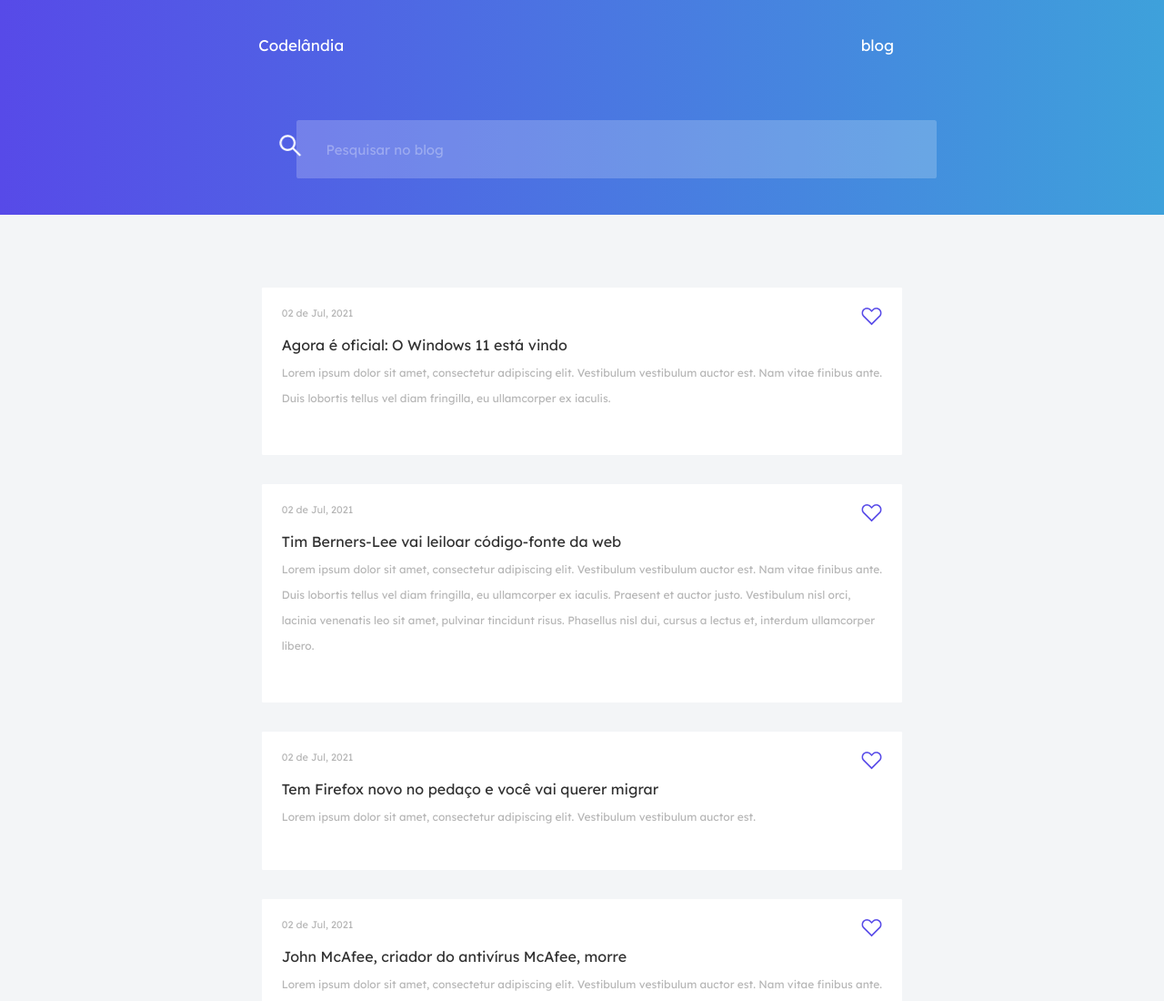
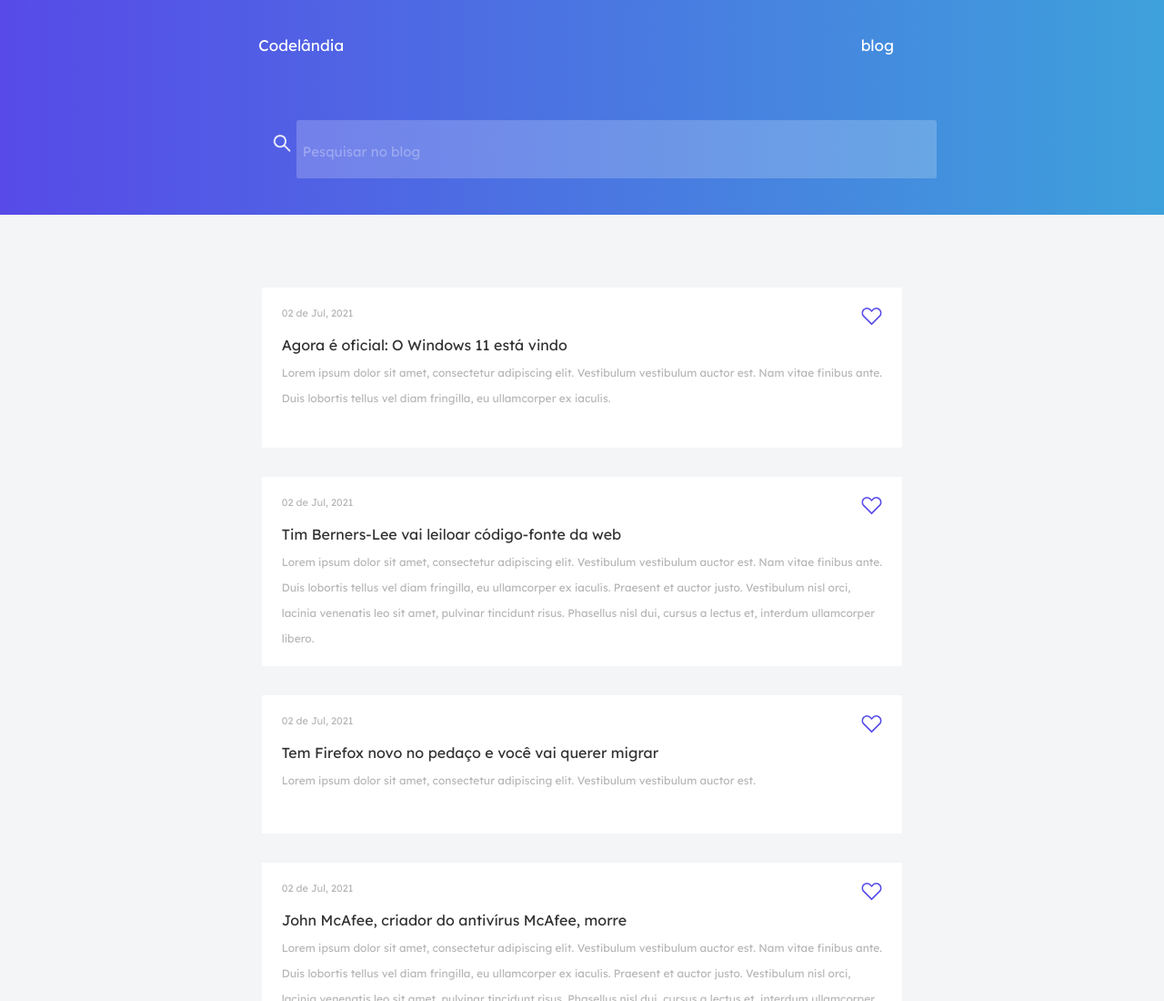
Before and after one commit to Creuma-Kuzola/blog-home-codelandia, a plain HTML site: page index.html in a window 1280 px wide. Shown: the top 1100 px of the page at 91% size. Drawn offline with Linux system fonts and the light colour scheme.

Commit message:
Bug no input da versao mobile corrigido

```diff
--- a/css/index.css
+++ b/css/index.css
@@ -50,14 +50,15 @@ body{
 }
 
 .search-icon{
-    transform: translate(24vw,11vh);
+    transform: translate(23.5vw,11vh);
+    width: 1.5vw;
 }
 
 .text-input{
     color: #fff;
     position: absolute;
-    left: 28vw;
-    top: 19.5vh;
+    left: 26vw;
+    top: 19.7vh;
     opacity: 0.3;
     font-size: 1.5rem;
 }
@@ -89,6 +90,7 @@ body{
     grid-auto-flow: column;
 }
 
+
 .main-div-section-title{
     color: #b6b6b6;
     font-size: 1.1rem;
@@ -108,14 +110,21 @@ body{
 }
 
 .section-1{
-    height: 23vh;
+    height: 22vh;
+}
+
+.section-2{
+    height: 26vh;
 }
 
 .section-3{
     height: 19vh;
 }
 
+.section-4{
 
+    height: 24vh;
+}
 
 @media screen and (max-width: 768px){
 
```
